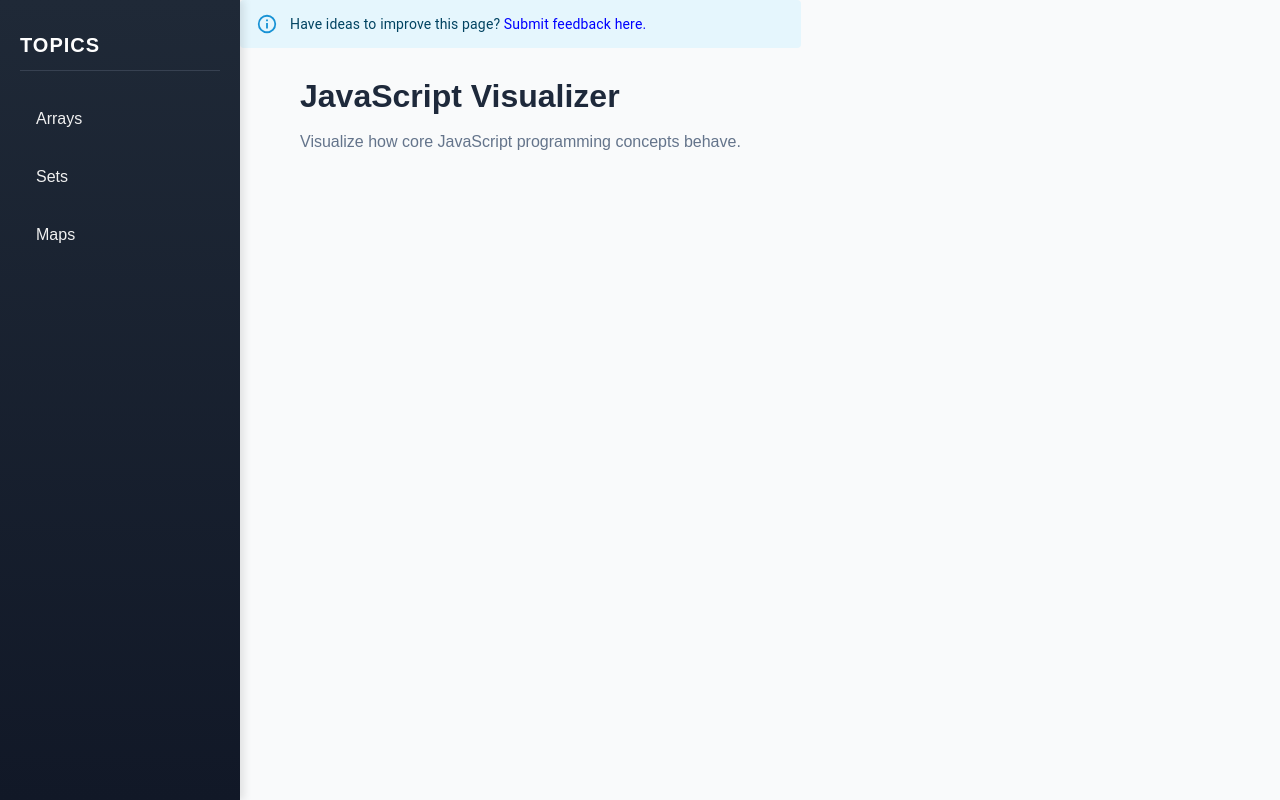
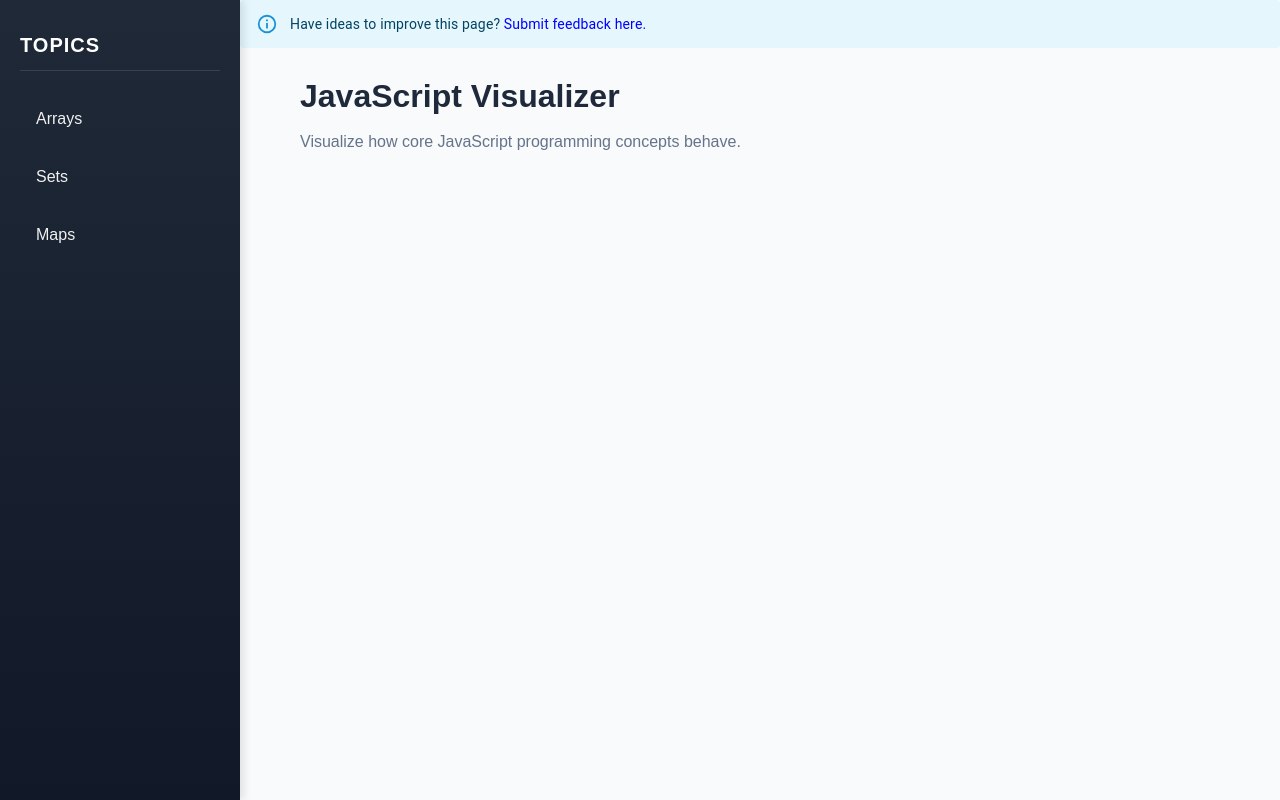
Before and after one commit to alexandergshaw/programming-concept-visualizer, a Next.js app in the folder client-app/: page /languages/javascript in a window 1280 px wide. Built offline with nearby package versions, Linux system fonts and the light colour scheme.

Commit message:
pull banner all the way across the top of the screen

```diff
--- a/client-app/src/app/languages/javascript/page.tsx
+++ b/client-app/src/app/languages/javascript/page.tsx
@@ -57,7 +57,7 @@ export default function JavaScriptPage() {
         items={filteredItems}
         onSelect={handleSelectConcept}
       />
-      <div>
+      <div className="js-page-body">
         <Alert severity="info" className="feedback-banner" sx={{ mb: 3 }}>
           Have ideas to improve this page?{' '}
           <Link
--- a/client-app/styles/javascript.css
+++ b/client-app/styles/javascript.css
@@ -4,6 +4,10 @@
   font-family: sans-serif;
   background-color: #f9fafb;
   overflow: hidden;
+}
+
+.js-page-body {
+  width: 100%;
 }
 
 .link {
```
